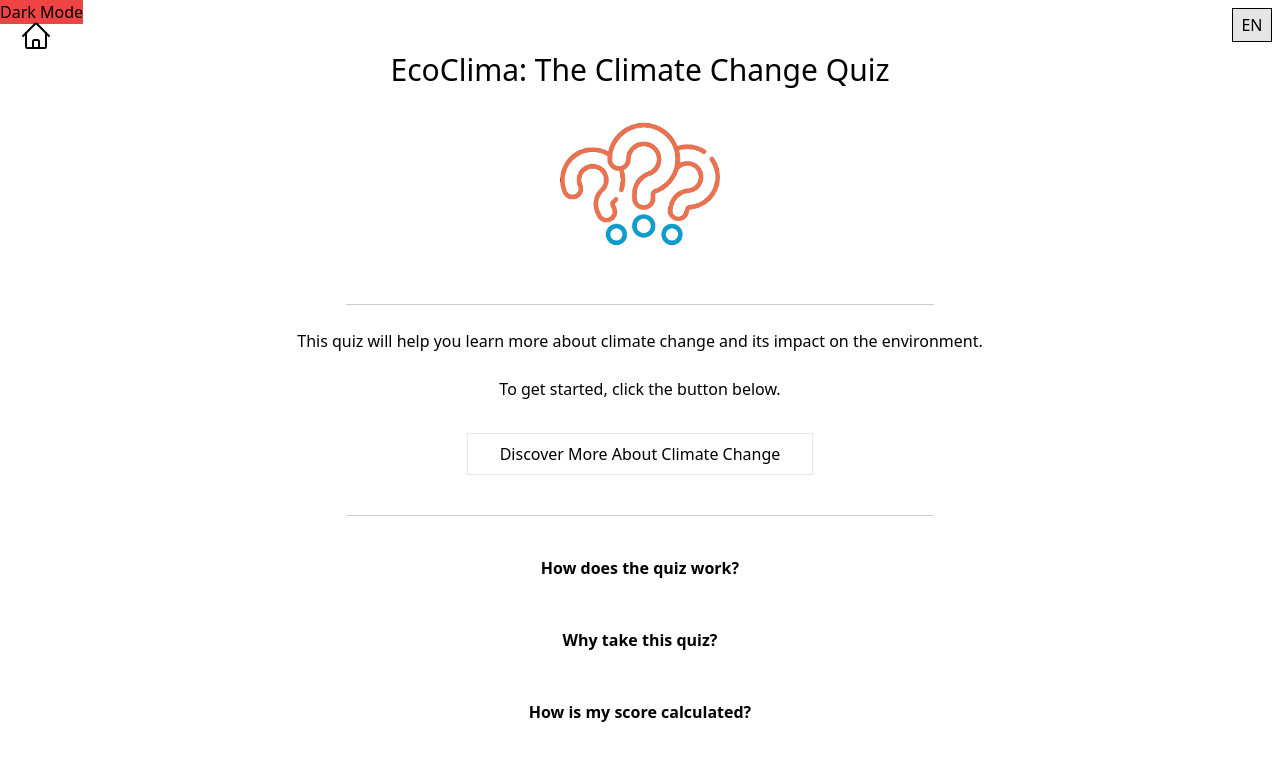
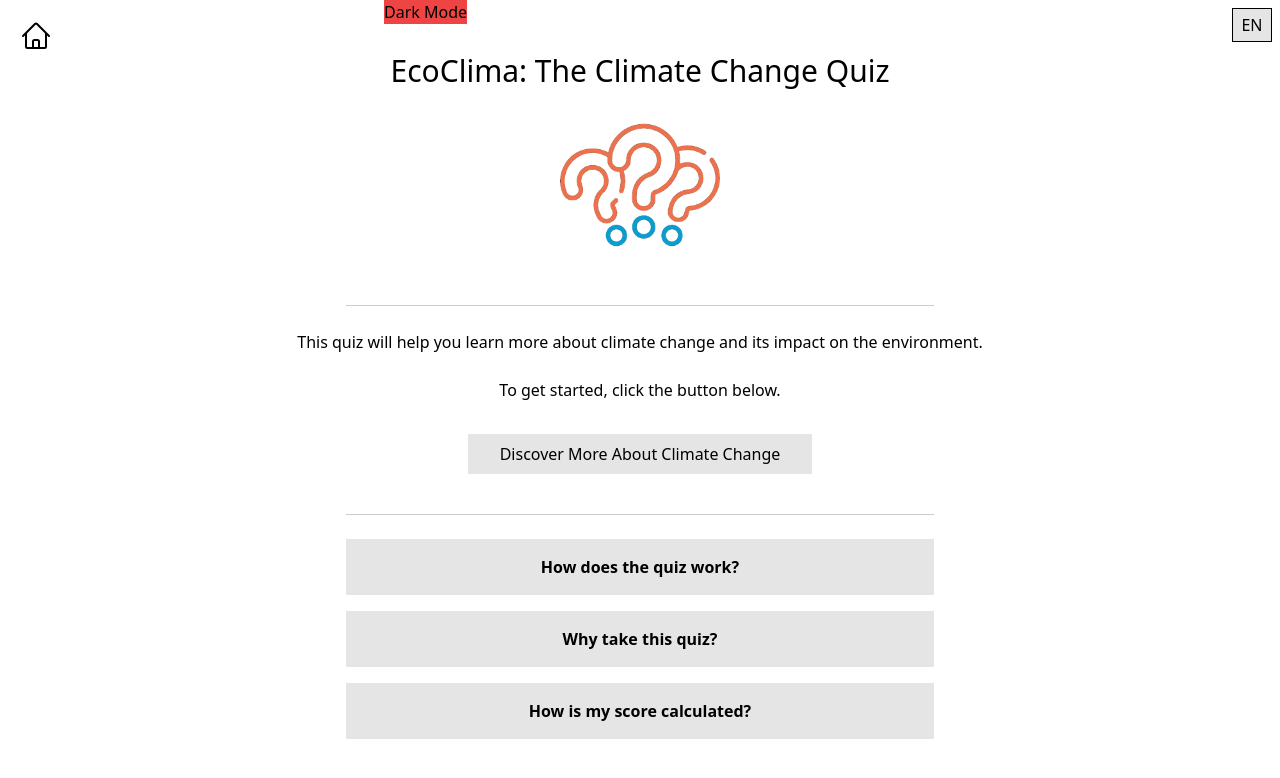
Before and after one commit to WSMomo/climate-tracker, a React (Vite) app: page /quiz in a window 1280 px wide. Shown: the top 778 px of the page. Built offline with nearby package versions, Linux system fonts and the light colour scheme.

Commit message:
fixed quiz darkmode theme

```diff
--- a/src/assets/components/appComponents/gridItems/gridPreview/preview.module.css
+++ b/src/assets/components/appComponents/gridItems/gridPreview/preview.module.css
@@ -1,9 +1,9 @@
 .container {
-  @apply bg-light-secondary-color text-light-text-color dark:text-dark-text-color dark:bg-dark-secondary-color rounded-xl p-2 hover:opacity-75 min-h-fit;
+  @apply bg-light-secondary-color text-light-text-color dark:bg-dark-secondary-color dark:text-dark-text-color rounded-xl p-2 hover:opacity-75 min-h-fit;
 }
 
 .title {
-  @apply text-light-text-color dark:text-dark-text-color text-2xl text-left p-6;
+  @apply text-2xl text-left p-6;
 }
 
 /* CHART PREVIEW */
--- a/src/assets/components/appComponents/gridItems/gridPreview/previewQuiz/PreviewQuiz.tsx
+++ b/src/assets/components/appComponents/gridItems/gridPreview/previewQuiz/PreviewQuiz.tsx
@@ -6,7 +6,7 @@ import HomePageImage from "../../../../quizComponents/HomePageImage";
 export function PreviewQuiz() {
   const { t } = useTranslation("appTranslation");
   return (
-    <Link to="/quiz" className={styles.container}>
+    <Link to="/quiz" className={`${styles.container} `}>
       <h2 className={styles.title}>Quiz</h2>
       <div className={styles.quizMain}>
         <HomePageImage />
--- a/src/assets/components/darkMode/DarkMode.tsx
+++ b/src/assets/components/darkMode/DarkMode.tsx
@@ -20,7 +20,7 @@ function DarkMode({ children }: Props) {
   return (
     <div className={darkMode ? "dark" : ""}>
       <button
-        className="fixed bg-red-500"
+        className="fixed top-0 left-96 bg-red-500"
         onClick={() => dispatch(setDarkMode())}
       >
         Dark Mode
--- a/src/assets/components/quizComponents/Accordion.tsx
+++ b/src/assets/components/quizComponents/Accordion.tsx
@@ -14,11 +14,11 @@ export default function Accordion({ title, children }: Props) {
   return (
     <div
       className={`
-      w-4/5 p-2 m-2 text-text-color
+      w-4/5 p-2 m-2
     ${
       isHidden
-        ? "bg-secondary-color text-text-color"
-        : "border border-text-color"
+        ? "bg-light-secondary-color text-light-text-color dark:bg-dark-secondary-color dark:text-dark-text-color"
+        : "border border-light-text-color dark:border-dark-text-color"
     }`}
     >
       {/* ACCORDION TITLE */}
--- a/src/assets/components/quizComponents/ActionButton.tsx
+++ b/src/assets/components/quizComponents/ActionButton.tsx
@@ -6,7 +6,7 @@ type Props = {
 export default function ActionButton({ handleClick, children }: Props) {
   return (
     <button
-      className="border px-8 py-2 md:hover:opacity-75 m-4 text-text-color"
+      className="px-8 py-2 md:hover:opacity-75 m-4 text-light-text-color dark:text-dark-text-color bg-light-secondary-color dark:bg-dark-secondary-color"
       onClick={handleClick}
     >
       {children}
--- a/src/assets/components/quizComponents/Answer.tsx
+++ b/src/assets/components/quizComponents/Answer.tsx
@@ -8,7 +8,8 @@ type Props = {
   handleUpdateUserAnswer: () => void;
 };
 
-const selectedAnswerStyle: string = "bg-secondary-color";
+const selectedAnswerStyle: string =
+  "bg-light-secondary-color dark:bg-dark-secondary-color ";
 const notSelectedAnswerStyle: string =
   "cursor-pointer md:hover:opacity-70 transition-all duration-75";
 
@@ -30,7 +31,7 @@ export default function Answer({
 
   return (
     <div
-      className={`border-text-color border-[1px] p-2 m-2 ${
+      className={`border-light-text-color dark:border-dark-text-color border-[1px] p-2 m-2 ${
         currentUserAnswer === index && selectedAnswerStyle
       }
          ${currentUserAnswer != index && notSelectedAnswerStyle}`}
--- a/src/assets/components/quizComponents/Answers.tsx
+++ b/src/assets/components/quizComponents/Answers.tsx
@@ -24,7 +24,7 @@ export default function Answers() {
   }, [index]);
 
   return (
-    <div className="w-11/12 md:w-2/3 text-text-color">
+    <div className="w-11/12 md:w-2/3">
       {quizData[index].options.map((option, optionIndex) => (
         <Answer
           key={optionIndex}
--- a/src/assets/components/quizComponents/NextButton.tsx
+++ b/src/assets/components/quizComponents/NextButton.tsx
@@ -7,7 +7,7 @@ type Props = {
 export default function Button({ disabled, onClick, children }: Props) {
   return (
     <button
-      className={`bg-secondary-color text-text-color py-1 px-4 ${
+      className={`bg-light-secondary-color dark:bg-dark-secondary-color py-1 px-4 ${
         disabled ? "opacity-40" : ""
       }`}
       disabled={disabled}
--- a/src/assets/components/quizComponents/ProgressionBar.tsx
+++ b/src/assets/components/quizComponents/ProgressionBar.tsx
@@ -7,12 +7,12 @@ export default function ProgressionBar() {
   const index = useSelector((state: RootState) => state.quiz.index);
   return (
     <div className="w-5/6 flex flex-col items-center justify-center">
-      <div className="w-fit border border-text-color text-text-color my-4 p-2">
+      <div className="w-fit border border-light-text-color  text-light-text-color dark:border-dark-text-color dark:text-dark-text-color my-4 p-2">
         {index + 1}/{QUIZ_LENGTH}
       </div>
-      <div className="w-4/5 bg-secondary-color border-text-color border-[1px] h-4">
+      <div className="w-4/5 bg-light-secondary-color border-light-text-color dark:bg-dark-secondary-color dark:border-dark-text-color border-[1px] h-4">
         <div
-          className={`h-full bg-text-color`}
+          className={`h-full bg-light-text-color dark:bg-dark-text-color`}
           style={{ width: `${progression}%` }}
         ></div>
       </div>
```
